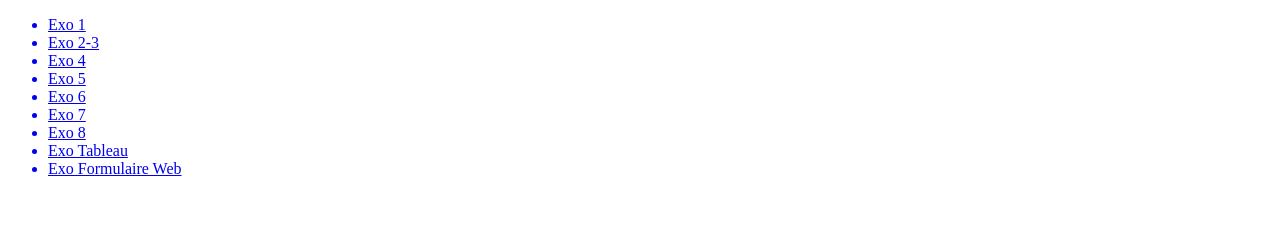
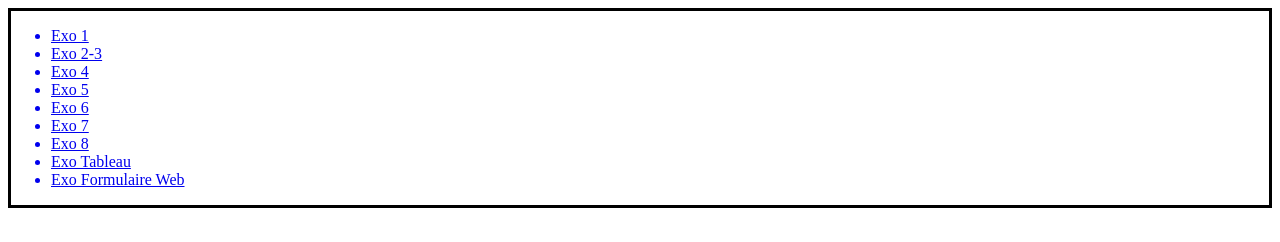
Before and after one commit to Lemon-Cake96/exercices---m4, a plain HTML site: page index.html in a window 1280 px wide. Shown: the top 242 px of the page. Drawn offline with Linux system fonts and the light colour scheme.

Commit message:
nav test

```diff
--- a/css/index.css
+++ b/css/index.css
@@ -5,5 +5,6 @@
 }
 
 nav {
-
+    display: flex;
+    border: 3px,solid,black;
 }
```
